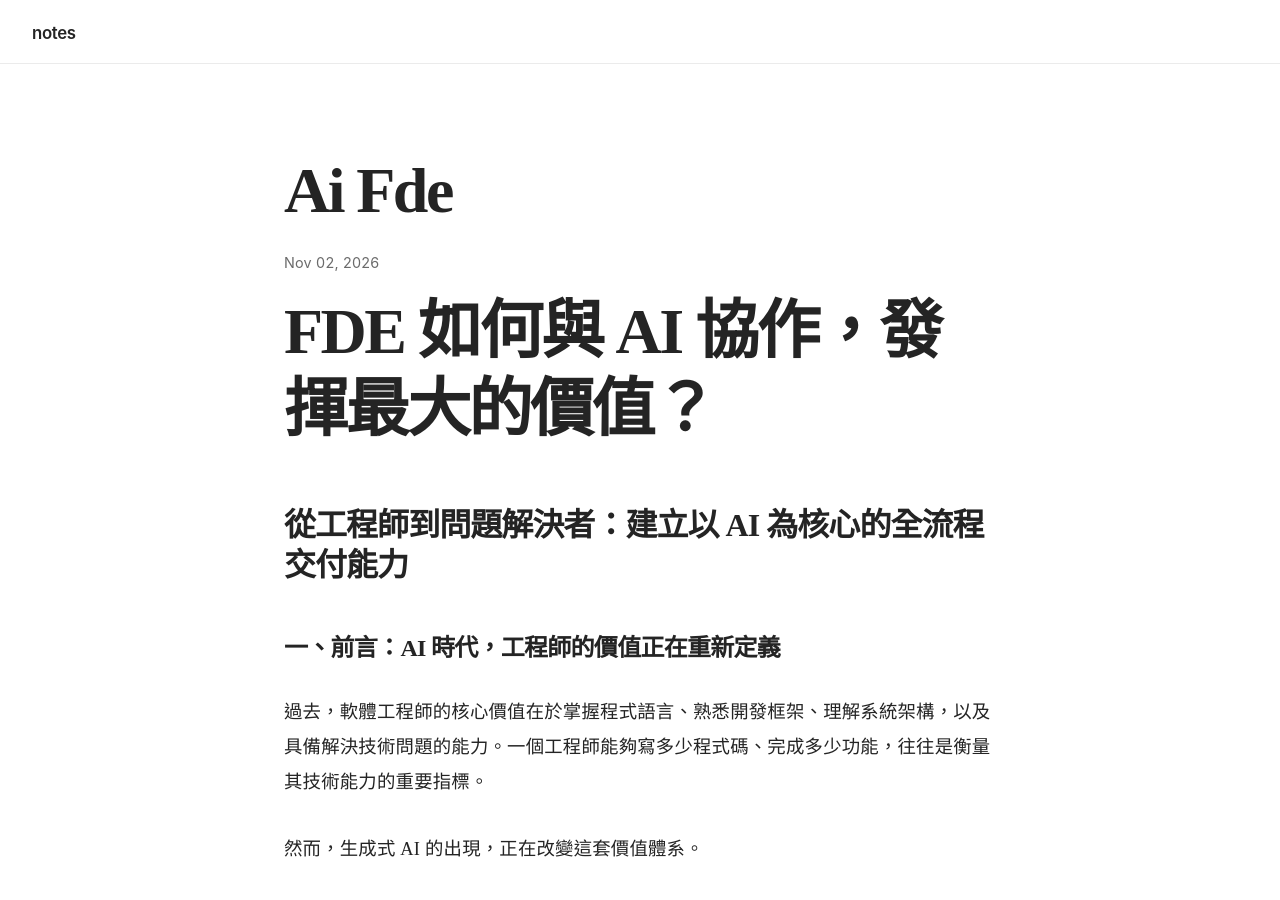
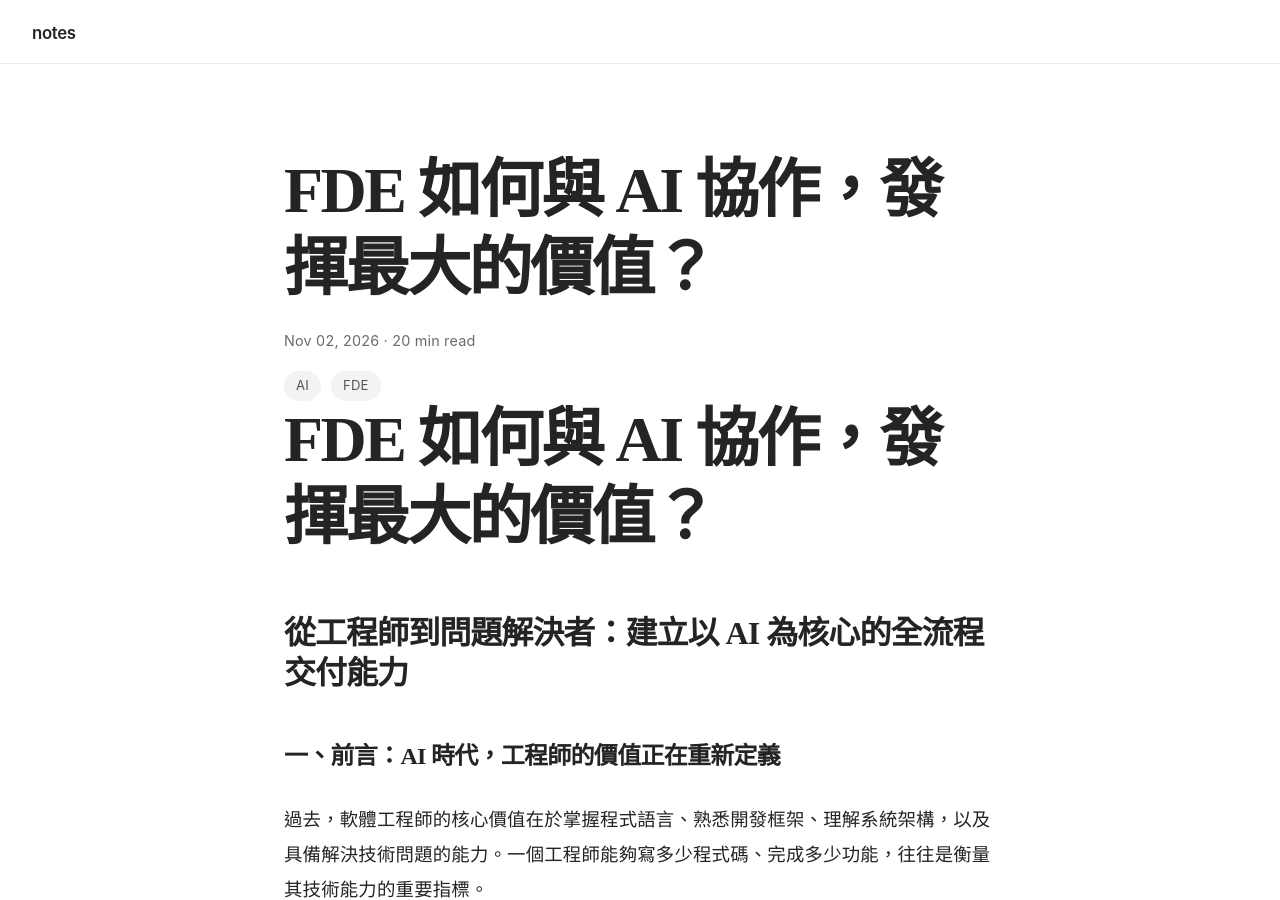
Before and after one commit to linjose/notes, a Jekyll site: the page built from _posts/2026-11-02-AI-FDE.md, in a window 1280 px wide and 900 px high. Built offline with Jekyll 4.4.1, drawn with Linux system fonts in a browser that asks for light colours; our own code applies the rules of GitHub Pages for plain Markdown files.

Commit message:
Update 2026-11-02-AI-FDE.md

```diff
--- a/_posts/2026-11-02-AI-FDE.md
+++ b/_posts/2026-11-02-AI-FDE.md
@@ -1,3 +1,12 @@
+---
+layout: post
+title: FDE 如何與 AI 協作，發揮最大的價值？
+date: 2026-11-02
+reading_time: 20 min read
+tags: [AI, FDE]
+excerpt:
+---
+
 # FDE 如何與 AI 協作，發揮最大的價值？
 
 ## 從工程師到問題解決者：建立以 AI 為核心的全流程交付能力
```
